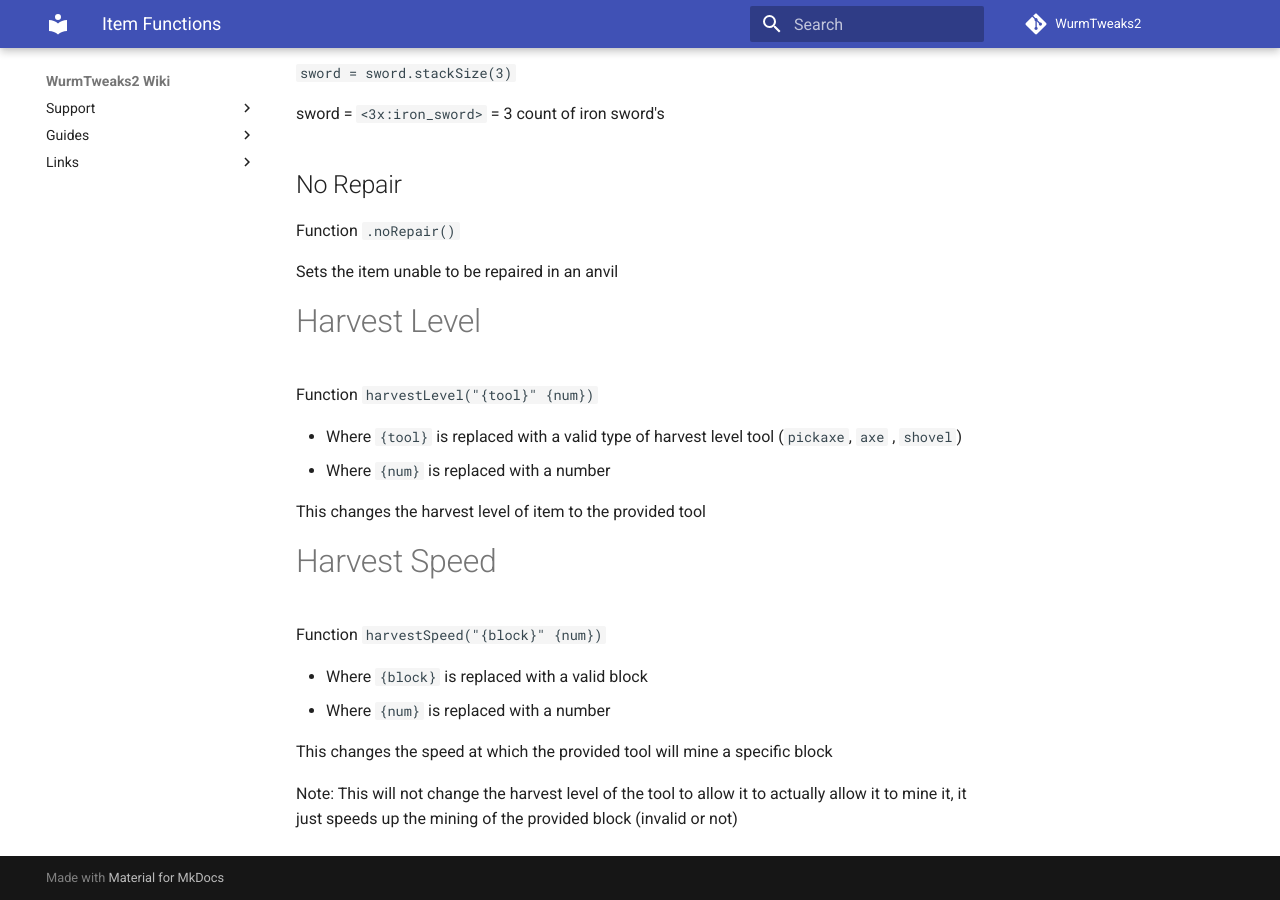
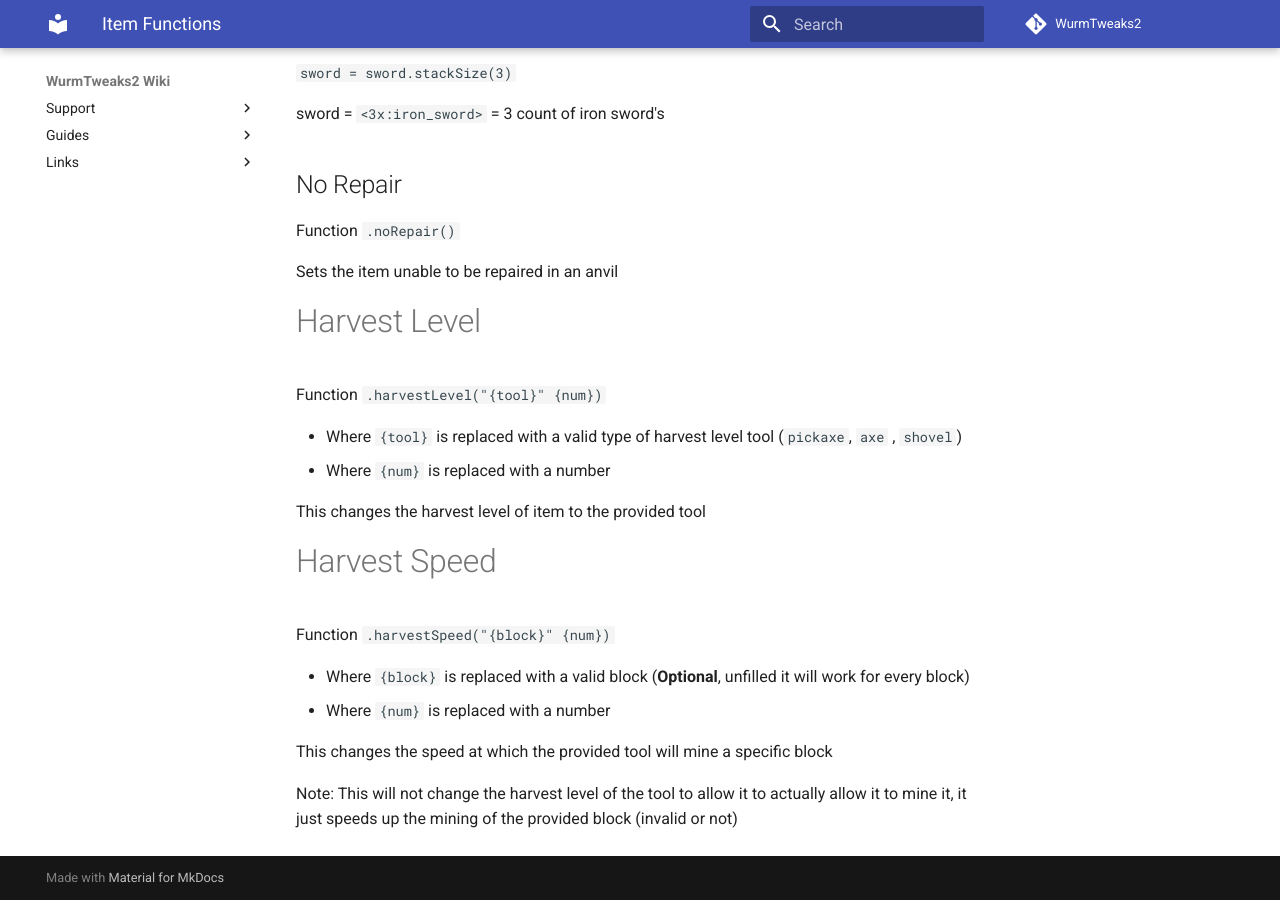
Before and after one commit to Wurmcraft/WurmTweaks2, an MkDocs documentation site: the page built from Docs/docs/support/item.md, in a window 1280 px wide and 900 px high, scrolled down 1009 px. Built offline with MkDocs 1.6.1 and Material for MkDocs 9.7.7, drawn with Linux system fonts in a browser that asks for light colours; comment, search, counter and statistics services are not loaded.

Commit message:
Fixed a few inconsistency in the docs

```diff
--- a/Docs/docs/support/item.md
+++ b/Docs/docs/support/item.md
@@ -49,7 +49,7 @@ Sets the item unable to be repaired in an anvil
 
 # Harvest Level
 
-Function `harvestLevel("{tool}" {num})`
+Function `.harvestLevel("{tool}" {num})`
 
 - Where `{tool}` is replaced with a valid type of harvest level tool (`pickaxe`, `axe`
   , `shovel`)
@@ -59,9 +59,9 @@ This changes the harvest level of item to the provided tool
 
 # Harvest Speed
 
-Function `harvestSpeed("{block}" {num})`
+Function `.harvestSpeed("{block}" {num})`
 
-- Where `{block}` is replaced with a valid block
+- Where `{block}` is replaced with a valid block (**Optional**, unfilled it will work for every block)
 - Where `{num}` is replaced with a number
 
 This changes the speed at which the provided tool will mine a specific block
```
Also changed, not shown: Docs/docs/support/minecraft.md (+1 -1 lines).
